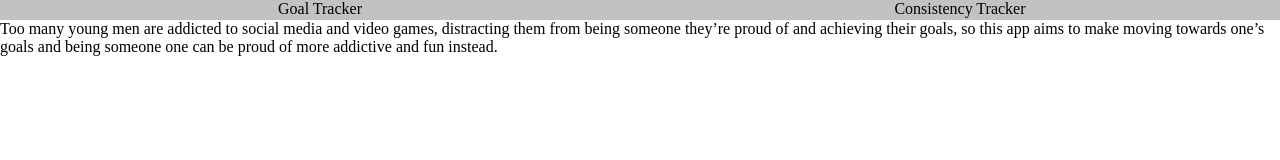
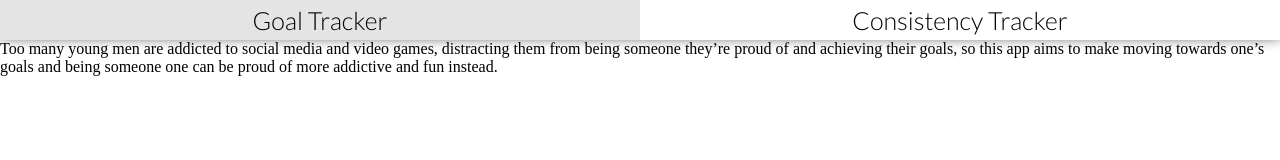
Before and after one commit to JamesHoran/Goal-Addict, a plain HTML site: page index.html in a window 1280 px wide. Drawn offline with Linux system fonts and the light colour scheme.

Commit message:
made a header that actually looks good

```diff
--- a/index.html
+++ b/index.html
@@ -7,10 +7,10 @@
 </head>
 <body>
     <header>
-        <div id="header-left-link-contianer">
+        <div id="header-left-link-container">
             <a class="link" href="goal-tracker.html">Goal Tracker</a>
         </div>
-        <div id="header-right-link-contianer">
+        <div id="header-right-link-container">
             <a class="link" href="consistency-tracker.html">Consistency Tracker</a>
         </div>
     </header>
--- a/style.css
+++ b/style.css
@@ -1,23 +1,39 @@
+@import url('https://fonts.googleapis.com/css2?family=Lato:wght@300&display=swap');
 * {
     margin: 0;
 }
 header {
-    background-color: rgb(194, 194, 194);
-    height: 20px;
+    background-color: rgb(255, 255, 255);
+    height: 40px;
     display: flex;
     width: 100%;
+    box-shadow: 1px -5px 15px rgb(0, 0, 0);
+    font-family: "Lato", sans-serif;
+    font-size: 25px;
 }
-#header-left-link-contianer {
+#header-left-link-container {
     display: flex;
+    flex-direction: column;
+    justify-content: center;
+    text-align: center;
     width: 50%;
+}
+#header-right-link-container {
+    display: flex;
+    flex-direction: column;
     justify-content: center;
-}
-#header-right-link-contianer {
-    display: flex;
+    text-align: center;
     width: 50%;
-    justify-content: center;
 }
 .link {
+    display: flex;
+    align-items: center;
+    justify-content: center;
     text-decoration: none;
-    color:rgb(0, 0, 0)
+    color:rgb(0, 0, 0);
+    height: 100%;
 }
+
+.link:hover {
+    background-color:rgb(228, 228, 228)
+}
```
Also changed, not shown: consistency-tracker.html (+2 -2 lines), goal-tracker.html (+2 -2 lines).
